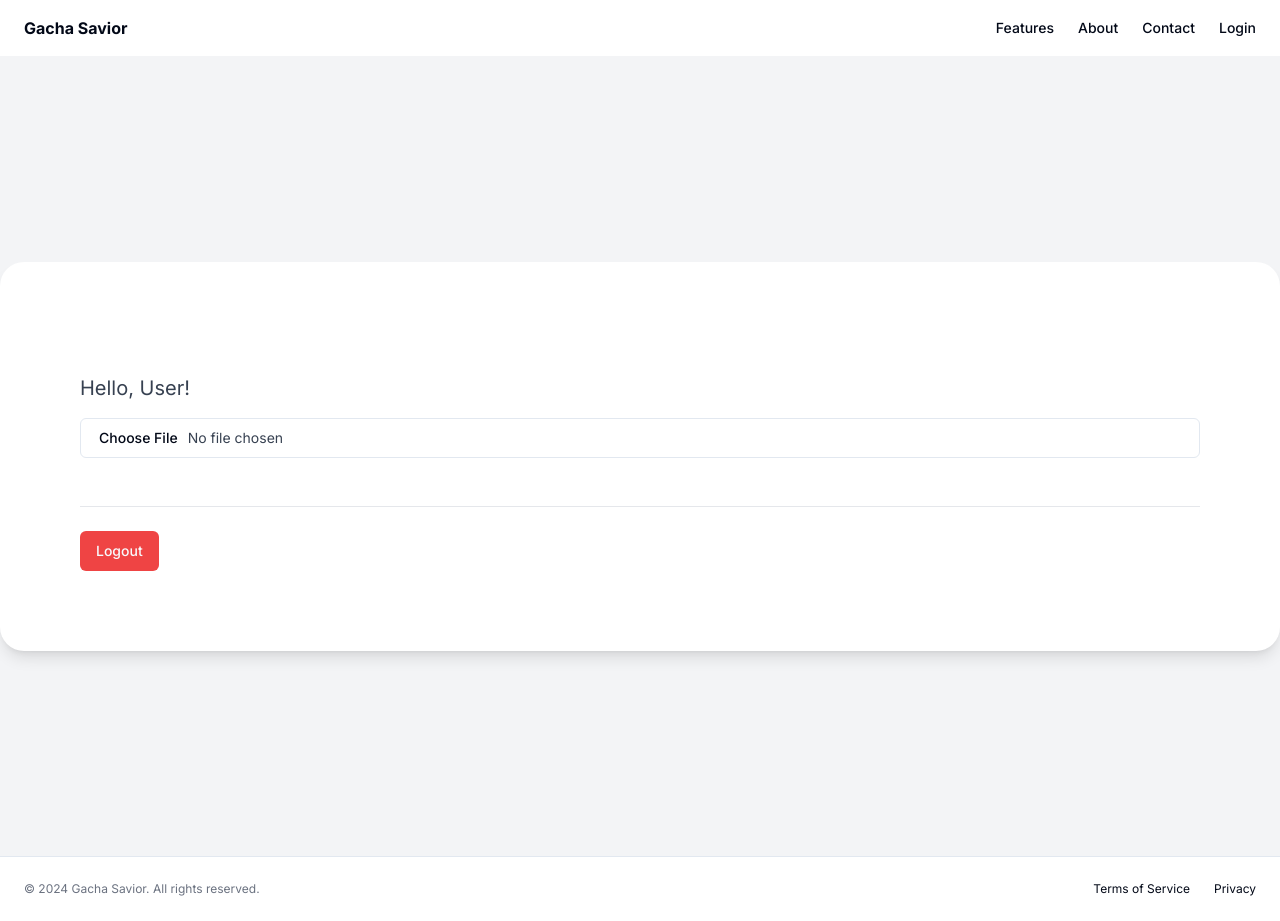
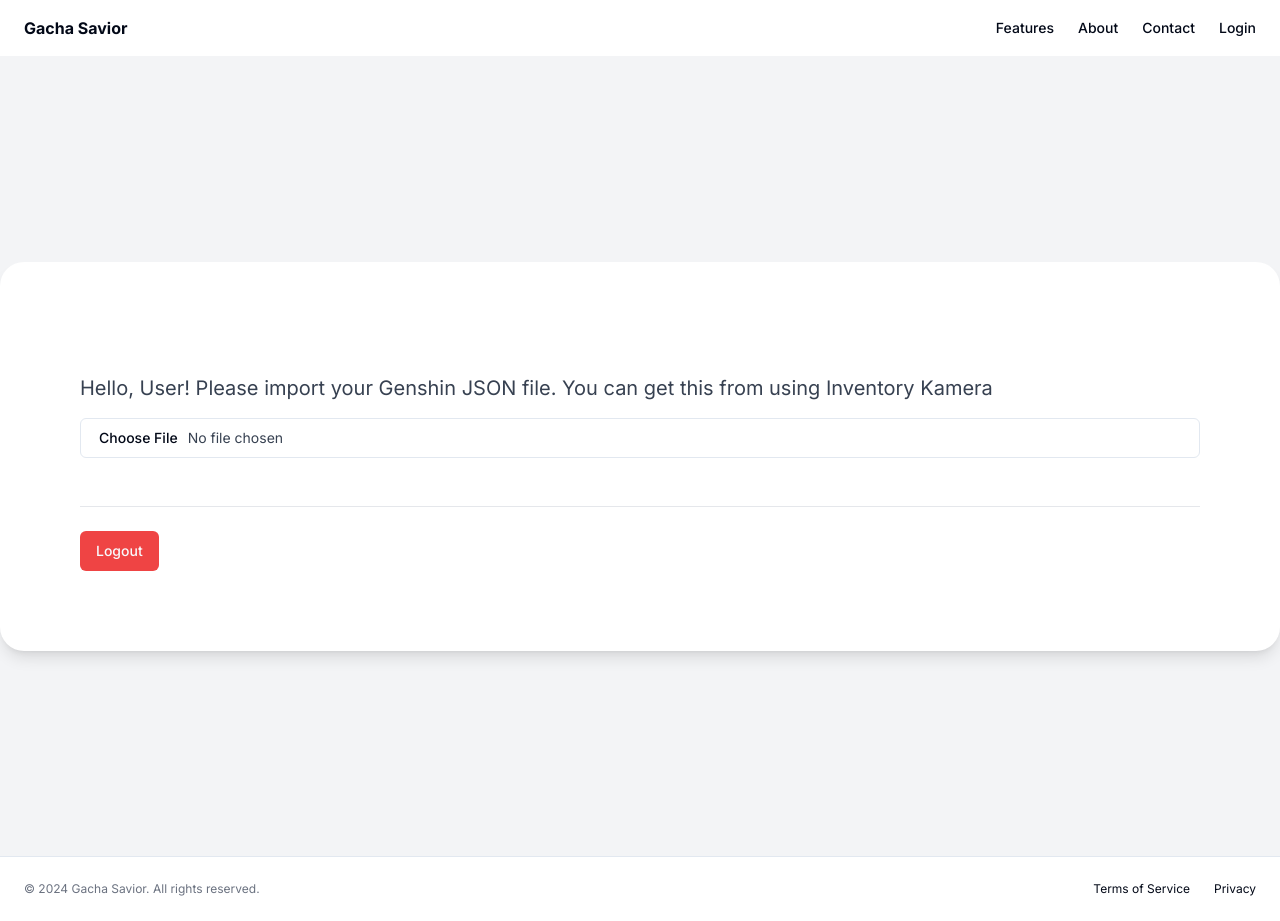
Before and after one commit to Randell157/gacha-savior-updated, a Next.js app: page /dashboard in a window 1280 px wide. Built offline with nearby package versions, Linux system fonts and the light colour scheme; no server answers; the database is empty; sample sign-in values are in the browser's storage.

Commit message:
Added clarity to the dashboard message

```diff
--- a/src/app/dashboard/page.tsx
+++ b/src/app/dashboard/page.tsx
@@ -148,7 +148,7 @@ export default function DashboardPage() {
           <div className="relative px-4 py-10 bg-white shadow-lg sm:rounded-3xl sm:p-20">
             <div className="divide-y divide-gray-200">
               <div className="py-8 text-base leading-6 space-y-4 text-gray-700 sm:text-lg sm:leading-7">
-                <p className="text-xl">Hello, {username || "User"}!</p>
+                <p className="text-xl">Hello, {username || "User"}! Please import your Genshin JSON file. You can get this from using Inventory Kamera</p>
                 <div>
                   <Input
                     type="file"
```
